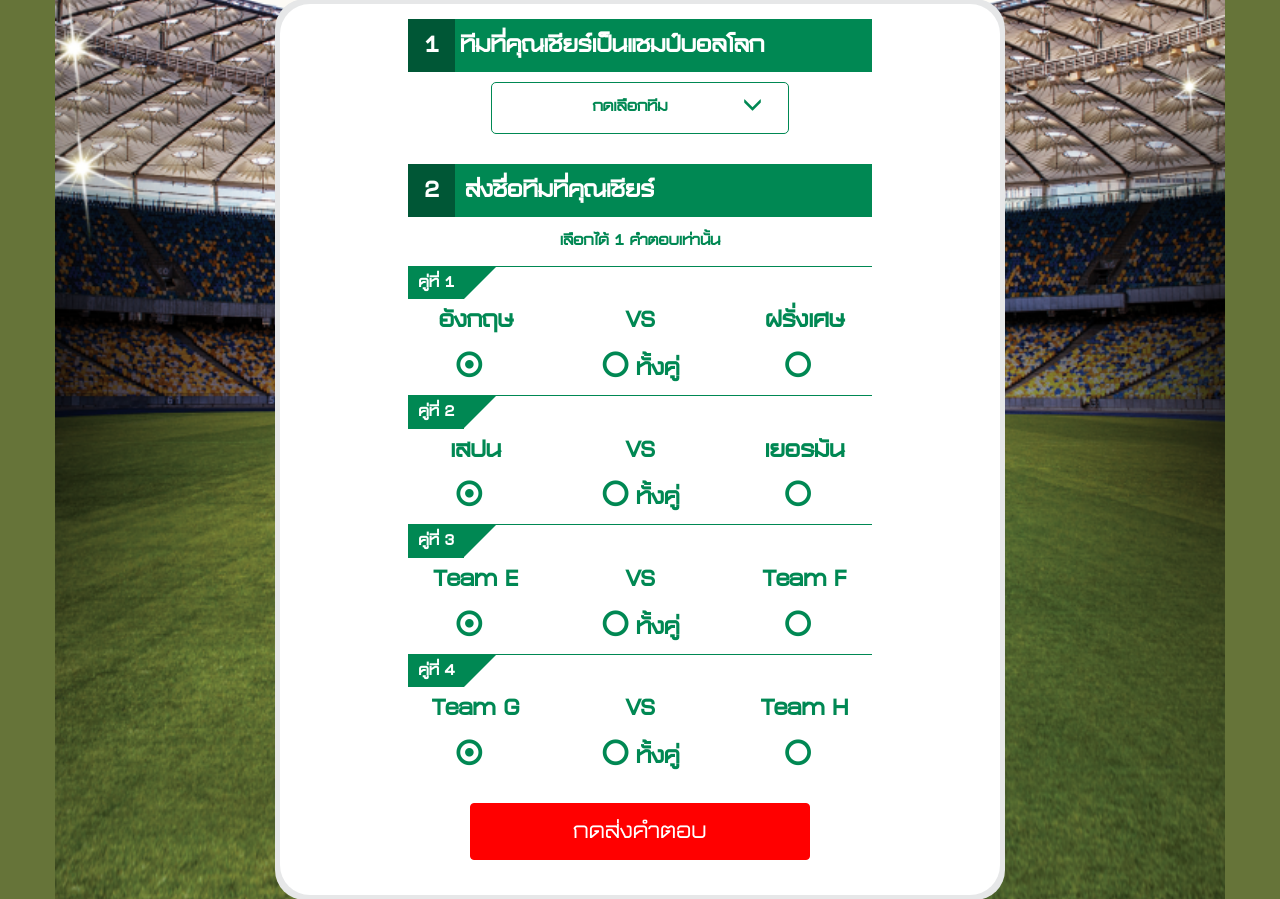
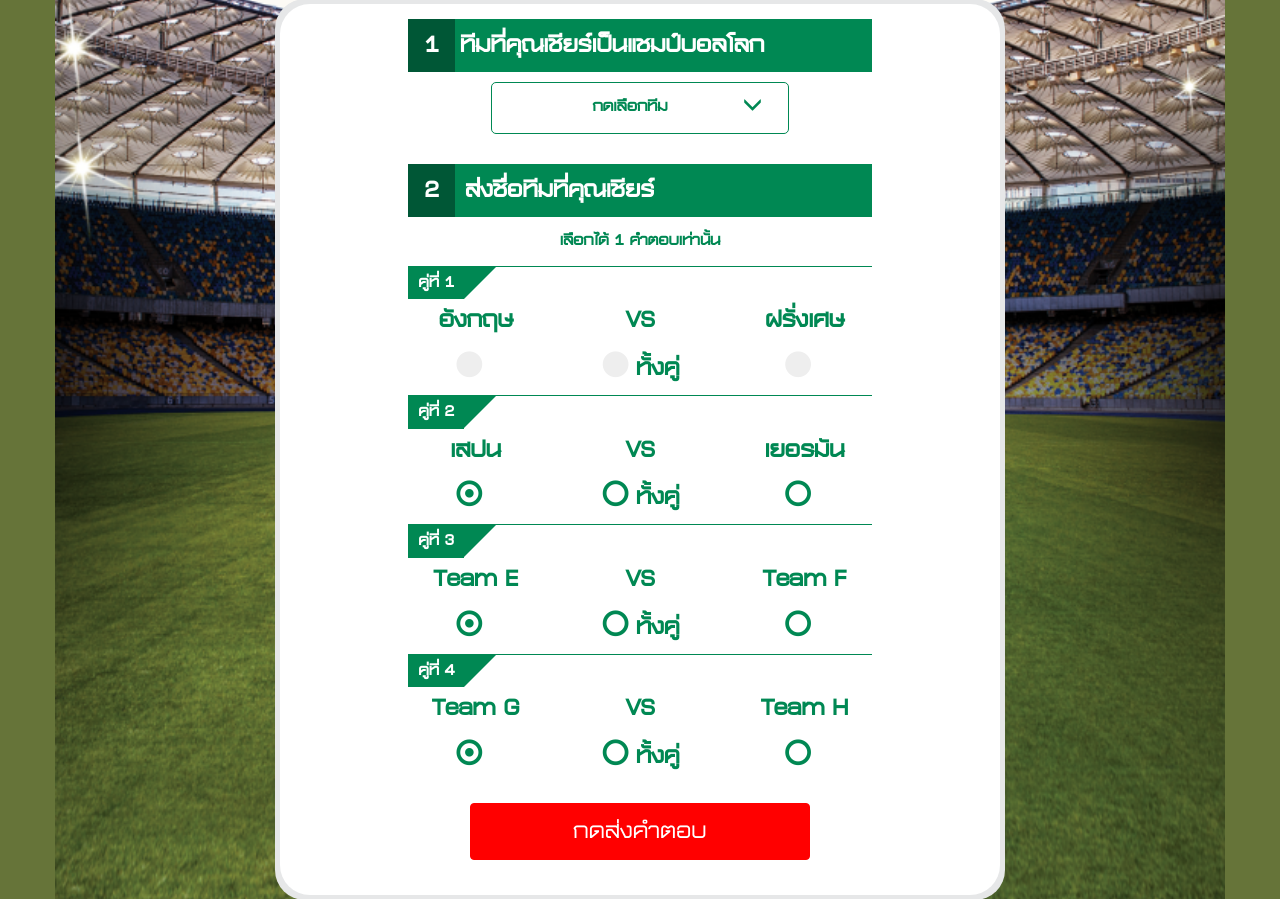
Before and after one commit to Parmarno/fwc, a PHP site: page /page3.html in a window 1280 px wide. Shown: the part 561-1460 px from the top of the page. Run offline with PHP 8.4, Linux system fonts and the light colour scheme.

Commit message:
add class disabled

```diff
--- a/assets/css/style.css
+++ b/assets/css/style.css
@@ -256,7 +256,7 @@ input[type="checkbox"], input[type="radio"]{
 
 .toggle input[type="radio"]:disabled + .label-text:before{
 	content: "\f204";
-	color: #ccc;
+	color: #eee;
 }
 
 /*--- Effects--*/
@@ -328,5 +328,11 @@ input[type="radio"]:disabled + .label-text{
 
 input[type="radio"]:disabled + .label-text:before{
 	content: "\f111";
-	color: #008853;
+	color: #eee;
 }
+
+.disabled,
+.disabled label,
+.disabled input[type="radio"]{
+	color: #eee;
+}
--- a/page3.html
+++ b/page3.html
@@ -65,9 +65,9 @@
 													<div class="col-xs-4">
 														<div class="text-center">
 															<label for="label1">อังกฤษ</label>
-															<div class="form-check">
+															<div class="form-check disabled">
 																<label>
-																	<input type="radio" id="label1" name="radio" checked>
+																	<input type="radio" id="label1" name="radio" disabled>
 																	<span class="label-text">&nbsp;</span>
 																</label>
 															</div>
@@ -76,9 +76,9 @@
 													<div class="col-xs-4">
 														<div class="text-center">
 															<label for="label2">VS</label>
-															<div class="form-check">
+															<div class="form-check disabled">
 																<label>
-																	<input type="radio" id="label2" name="radio">
+																	<input type="radio" id="label2" name="radio" disabled>
 																	<span class="label-text"><span class="label-font">ทั้งคู่</span></span>
 																</label>
 															</div>
@@ -87,9 +87,9 @@
 													<div class="col-xs-4">
 														<div class="text-center">
 															<label for="label3">ฝรั่งเศษ</label>
-															<div class="form-check">
+															<div class="form-check disabled">
 																<label>
-																	<input type="radio" id="label3" name="radio">
+																	<input type="radio" id="label3" name="radio" disabled>
 																	<span class="label-text">&nbsp;</span>
 																</label>
 															</div>
```
